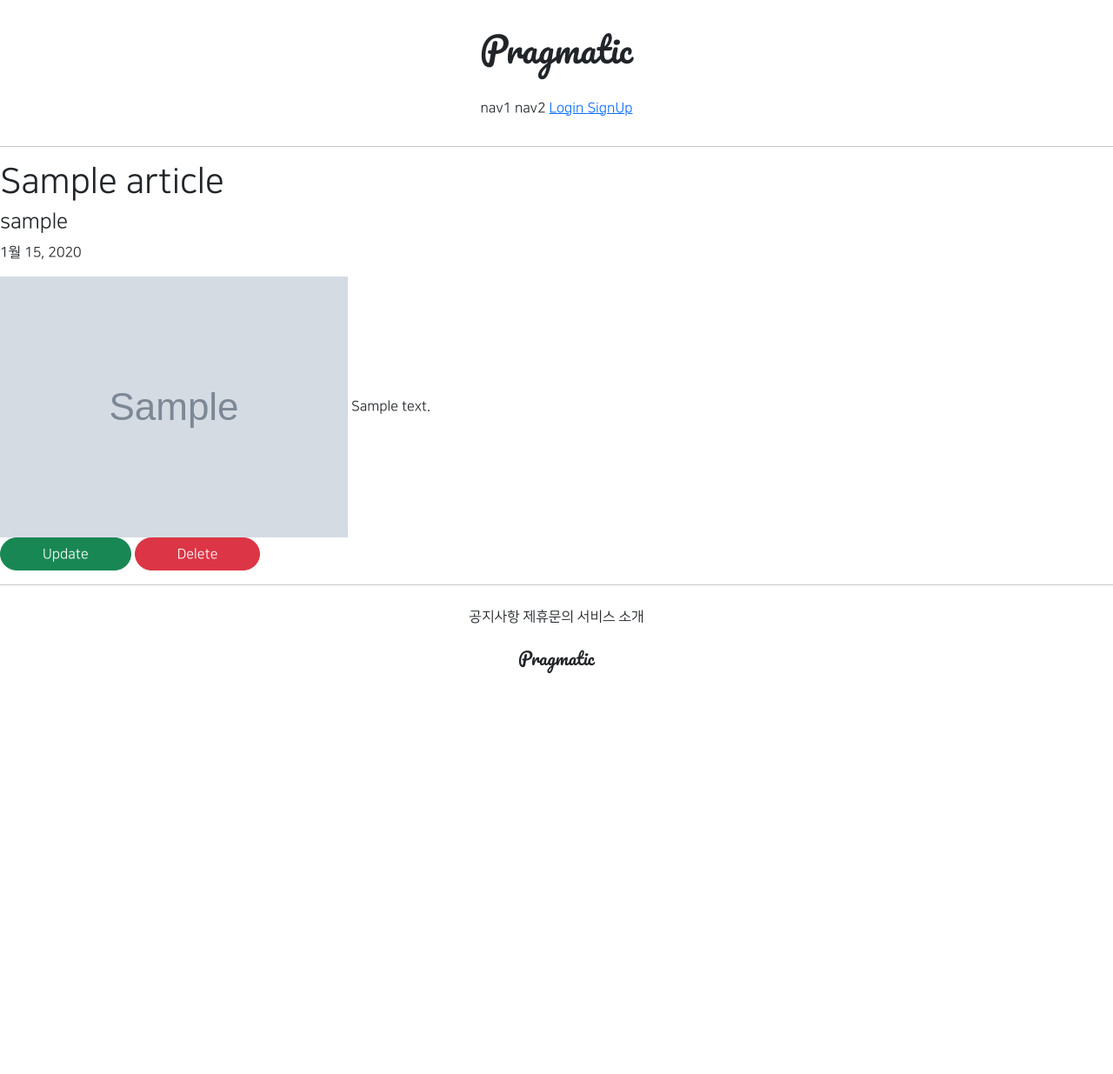
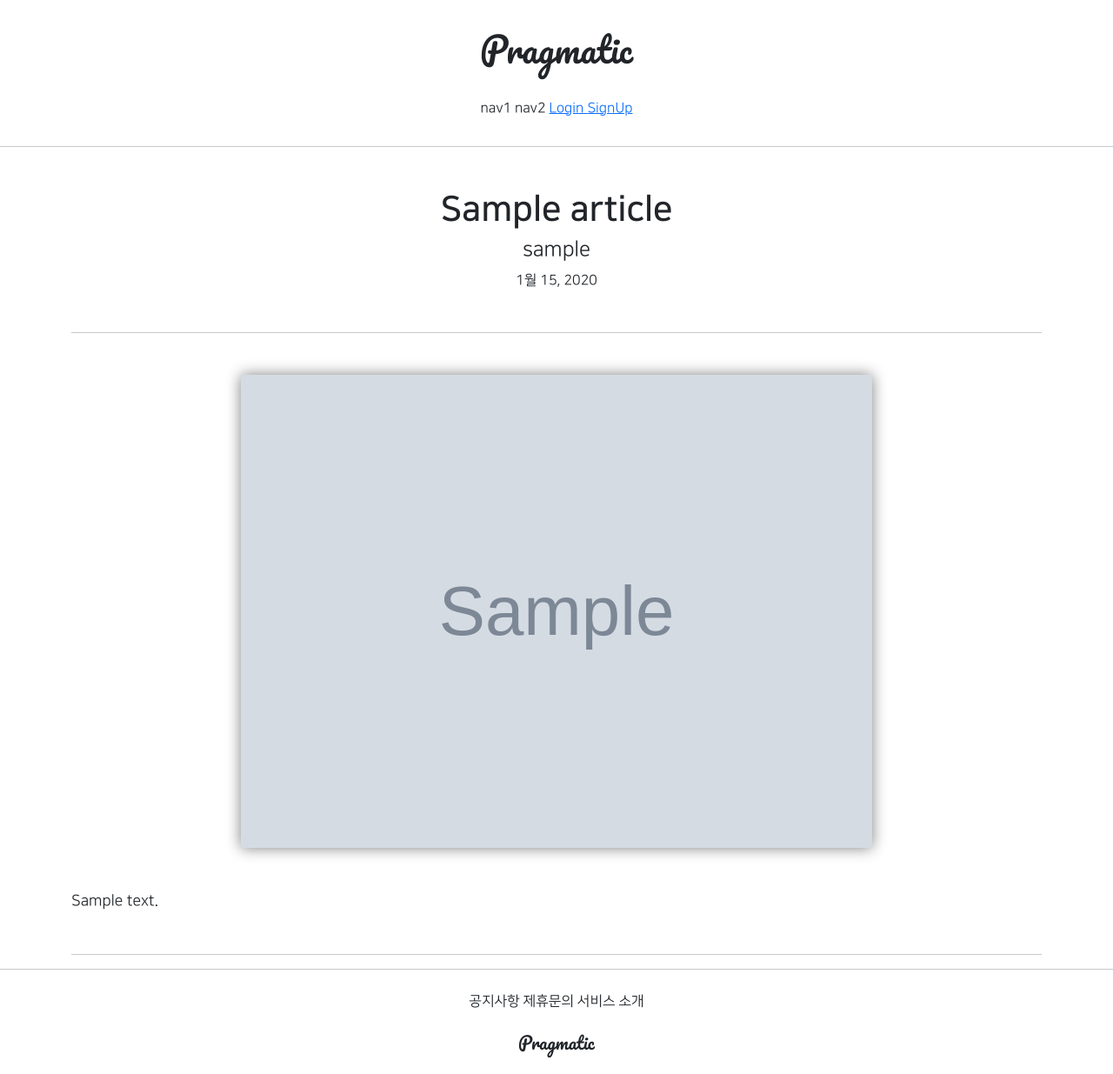
Before and after one commit to AISchool-SJH/GIS_4_2_Web, a Django app: page /articles/detail/1 in a window 1280 px wide. Shown: the whole page at 87% size. Before the commit the page ends 774 px from the top, so only its background shows below. Run offline with Django 3.2, Linux system fonts and the light colour scheme; tables that the repository leaves empty hold one stand-in row (values such as "Sample post"); grey boxes marked "Sample" are stand-in pictures; parts of the project's set-up code (start-up, migrations or seed data) failed here and were passed over; some libraries are stand-ins or nearby versions.

Commit message:
8/6 4ban class commit_1

```diff
--- a/articleapp/templates/articleapp/detail.html
+++ b/articleapp/templates/articleapp/detail.html
@@ -2,17 +2,25 @@
 
 {% block content %}
 
-    <div>
-        <div>
+    <div class="container text-center">
+        <div class="my-5">
             {# 게시글 제목, 글쓴이, 작성일자 #}
-            <h1>{{ target_article.title }}</h1>
+            <h1 class="NNS_B">{{ target_article.title }}</h1>
             <h4>{{ target_article.writer.profile.nickname }}</h4>
             <p>{{ target_article.created_at }}</p>
         </div>
-        <div>
+
+        <hr>
+
+        <div class="my-5">
             {# 게시글 대표이미지, 글 내용 #}
-            <img src="{{ target_article.image.url }}" alt="">
-            {{ target_article.content }}
+            <img src="{{ target_article.image.url }}"
+                 class="article_image"
+                 alt="">
+            <div class="my-5 article_content">
+                {{ target_article.content }}
+            </div>
+            {% if target_article.writer == user %}
             <div>
                 <a href="{% url 'articleapp:update' pk=target_article.pk %}"
                    class="btn btn-success rounded-pill px-5">
@@ -23,7 +31,14 @@
                     Delete
                 </a>
             </div>
+            {% endif %}
         </div>
+
+        <hr>
+
+        <div>
+            {# 댓글 내용, 댓글 작성란 #}
+       </div>
     </div>
 
 {% endblock %}
--- a/static/bass.css
+++ b/static/bass.css
@@ -43,3 +43,14 @@
 .round_button:hover {
     color: dimgrey;
 }
+
+.article_content {
+    font-size: 1.1rem;
+    text-align: left;
+}
+
+.article_image {
+    border-redius: 2rem;
+    width: 65%;
+    box-shadow: 0 0 1rem grey;
+}
```
